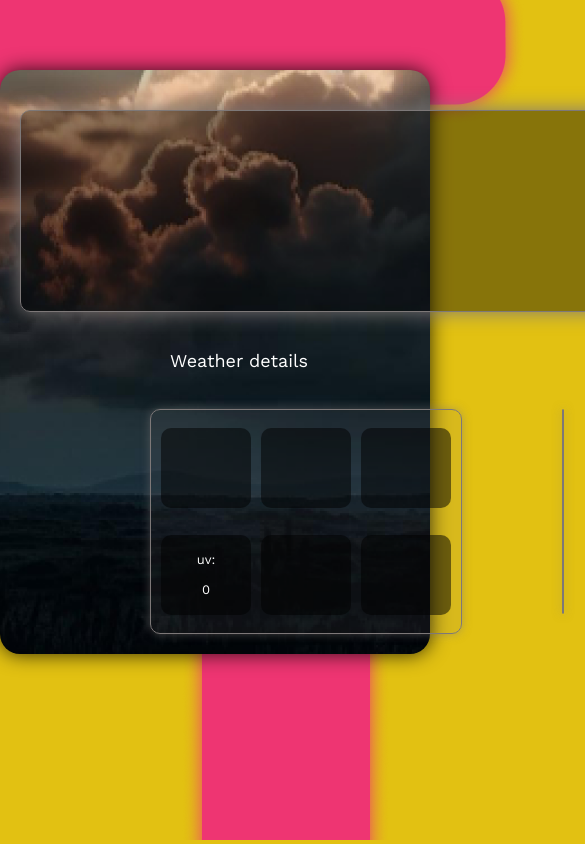
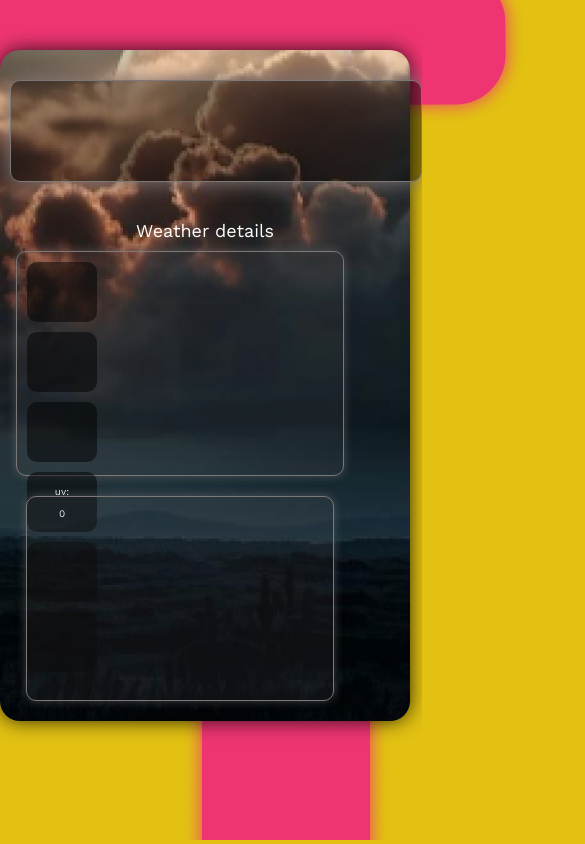
Before and after one commit to angie-sabra/Weather-Detection-Project, a plain HTML site: page index.html in a window 390 px wide. Shown: the top 844 px of the page, 585 px wide, since content can reach past the window. Drawn offline with nearby package versions, Linux system fonts and the light colour scheme.

Commit message:
Modified version

```diff
--- a/index.css
+++ b/index.css
@@ -1,22 +1,25 @@
 body {
     background: rgba(226, 193, 18, 1);
     margin: 0;
+    font-family: 'Work Sans', sans-serif;
+}
+
+#rec11, #rec12 {
+    position: fixed;
+    z-index: 10;
+    text-align: center;
 }
 
 #rec11 {
-    position: fixed;
     top: 0;
     left: 0;
-    z-index: 10;
-    text-align: center;
 }
+
 #rec12 {
-    position: fixed;
     bottom: 0;
     right: 0;
-    z-index: 10;
-    text-align: center;
 }
+
 #main-container {
     max-width: 1200px;
     width: 100%;
@@ -41,7 +44,8 @@ body {
     border: 1px solid rgba(125, 120, 120, 1);
     box-shadow: 0px 0px 20px 0px rgba(125, 120, 120, 1);
     border-radius: 10px;
-    width: 1090px;
+    width: 100%;
+    max-width: 1090px;
     height: 200px;
     display: flex;
     justify-content: center;
@@ -52,16 +56,33 @@ body {
 
 .container-row {
     display: flex;
-    justify-content: flex-start;
-    column-gap: 100px;
-    margin-top: 20px;
-    margin-left: 130px;
+    justify-content: center;
+    column-gap: 50px;
+    margin-top: 50px;
+    flex-wrap: wrap;
+    margin-right: 50px;
+    margin-top: 0px; /*!!!!!!!*/
 }
 
-
+.container2 {
+    width: 100%;
+    max-width: 400px;
+    height: 203px;
+    border-radius: 10px;
+    background: rgba(125, 120, 120, 0.1);
+    border: 1px solid rgba(125, 120, 120, 1);
+    box-shadow: 0px 0px 10px 0px rgba(125, 120, 120, 0.5);
+    display: grid;
+    grid-template-columns: repeat(3, 1fr);
+    gap: 10px;
+    padding: 10px;
+    justify-content: center;
+    align-items: center;
+}
 
 .container3 {
-    width: 400px;
+    width: 100%;
+    max-width: 400px;
     height: 203px;
     border-radius: 10px;
     background: rgba(125, 120, 120, 0.1);
@@ -70,58 +91,7 @@ body {
     display: flex;
     justify-content: center;
     align-items: center;
-
-
-
-}
-
-#cityName {
-    color: rgba(255, 0, 107, 1);
-    font-size: 25px;
-    width: fit-content;
-    position: absolute;
-    top: 10px;
-    left: 10px;
-    margin-top: 20px;
-    margin-left: 50px;
-    padding: 5px;
-
-
-}
-#temperature{
-    color: rgba(255, 200, 1, 1);
-    font-size: 40px;
-    width: fit-content;
-    position: absolute;
-
-    left: 10px;
-    margin-top: 20px;
-    margin-left: 50px;
-    padding: 5px;
-}
-#description-info{
-    color:white;
-    font-size: small;
-    font-family: Work sans;
-    /* right: 10px;  */
-    margin-top: 50px;
-    margin-left: 900px;
-    padding: 5px;
-
-}
-.container2 {
-    width: 400px;
-    height: 203px;
-    border-radius: 10px;
-    background: rgba(125, 120, 120, 0.1);
-    border: 1px solid rgba(125, 120, 120, 1);
-    box-shadow: 0px 0px 10px 0px rgba(125, 120, 120, 0.5);
-    display: grid;
-    grid-template-columns: repeat(3, 1fr);
-    gap: 10px; /* Space between items */
-    justify-content: center;
-    align-items: center;
-    padding: 10px;
+    margin-bottom: 20px;
 }
 
 .container2 > div {
@@ -135,13 +105,118 @@ body {
     display: flex;
     justify-content: center;
     align-items: center;
-   margin-top: 0%;
+    margin-top: 0;
 }
-#weather-details-title{
-        font-size: large;
-        color:rgba(255, 255, 255, 1);
-        /* box-shadow: 0px 0px 20px 0px rgba(0, 0, 0, 0.8); */
-        margin-left: 150px;
-        font-family: work sans;
 
+#cityName {
+    color: rgba(255, 0, 107, 1);
+    font-size: 25px;
+    width: fit-content;
+    position: absolute;
+    top: 10px;
+    left: 10px;
+    margin-top: 20px;
+    margin-left: 50px;
+    padding: 5px;
 }
+
+#temperature {
+    color: rgba(255, 200, 1, 1);
+    font-size: 40px;
+    width: fit-content;
+    position: absolute;
+    left: 10px;
+    margin-top: 20px;
+    margin-left: 50px;
+    padding: 5px;
+}
+
+#description-info {
+    color: white;
+    font-size: small;
+    font-family: 'Work Sans';
+    margin-top: 50px;
+    margin-left: auto;
+    margin-right: 50px;
+    padding: 5px;
+}
+
+#weather-details-title {
+    font-size: large;
+    color: rgba(255, 255, 255, 1);
+    margin-left: 150px;
+    font-family: 'Work Sans';
+}
+
+
+@media (max-width: 768px) {
+    #main-container {
+        margin-top: 50px;
+        padding: 10px;
+    }
+
+    .container1 {
+        height: auto;
+        flex-direction: column;
+        padding: 10px;
+    }
+
+    #cityName, #temperature {
+        font-size: 20px;
+        position: relative;
+        margin: 10px;
+    }
+
+    #description-info {
+        font-size: small;
+        text-align: center;
+        margin-top: 20px;
+        margin-left: 0;
+        margin-right: 0;
+    }
+
+    .container-row {
+        flex-direction: column;
+        align-items: center;
+        margin-left: 0;
+    }
+
+    #weather-details-title {
+        margin-left: 0;
+        text-align: center;
+        margin-bottom: 0px;
+
+    }
+
+    .container2 {
+        grid-template-columns: repeat(2, 1fr);
+        gap: 10px;
+    }
+}
+
+
+@media (max-width: 480px) {
+    #cityName, #temperature {
+        font-size: 18px;
+        margin: 5px;
+    }
+
+    #description-info {
+        font-size: x-small;
+    }
+
+    .container2, .container3 {
+        width: 90%;
+        margin: 10px 0;
+    }
+
+    .container2 {
+        grid-template-columns: 1fr;
+    }
+
+    .container2 > div {
+        width: 70px;
+        height: 60px;
+        font-size: x-small;
+    }
+}
```
Also changed, not shown: index.html (+0 -1 lines).
